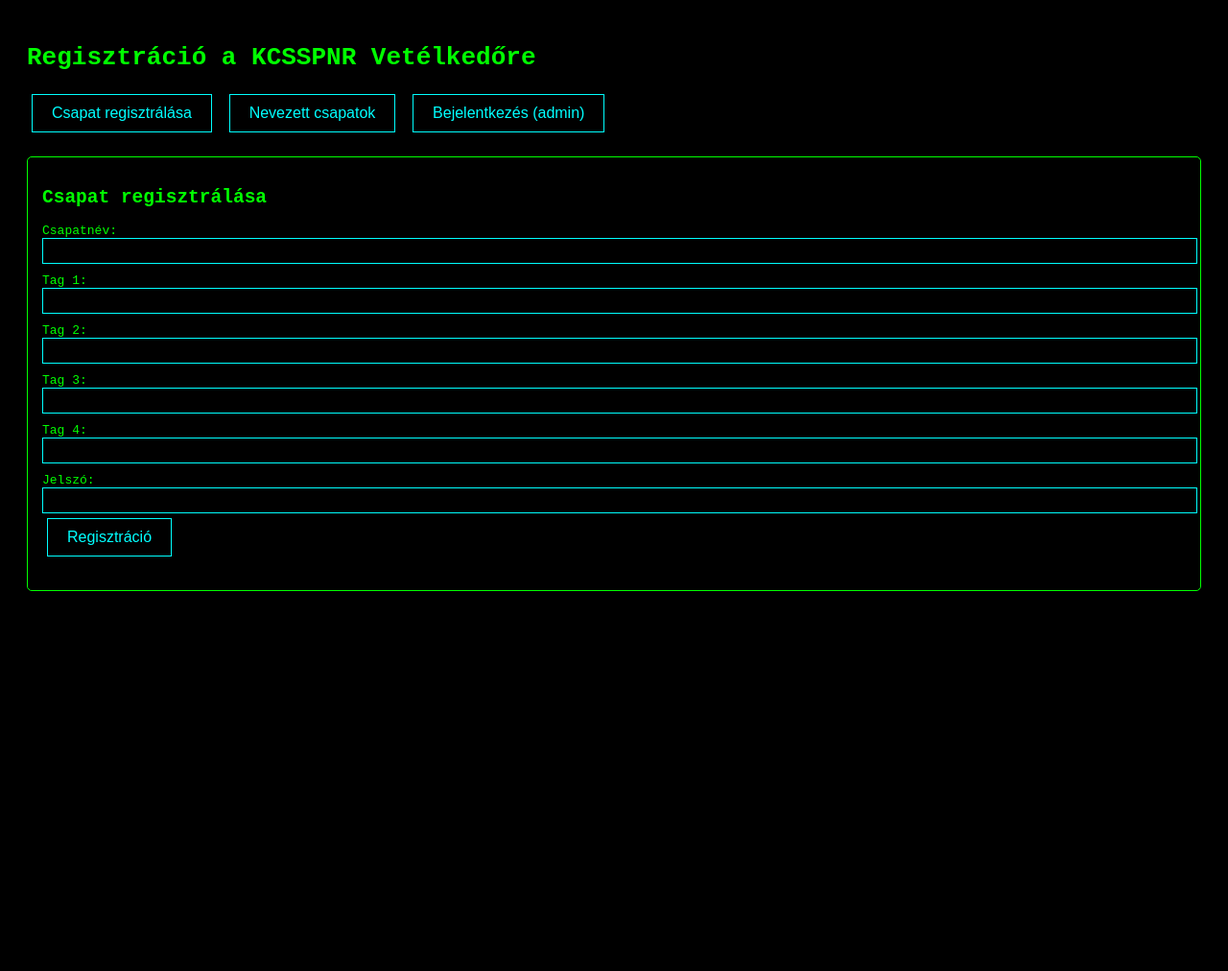
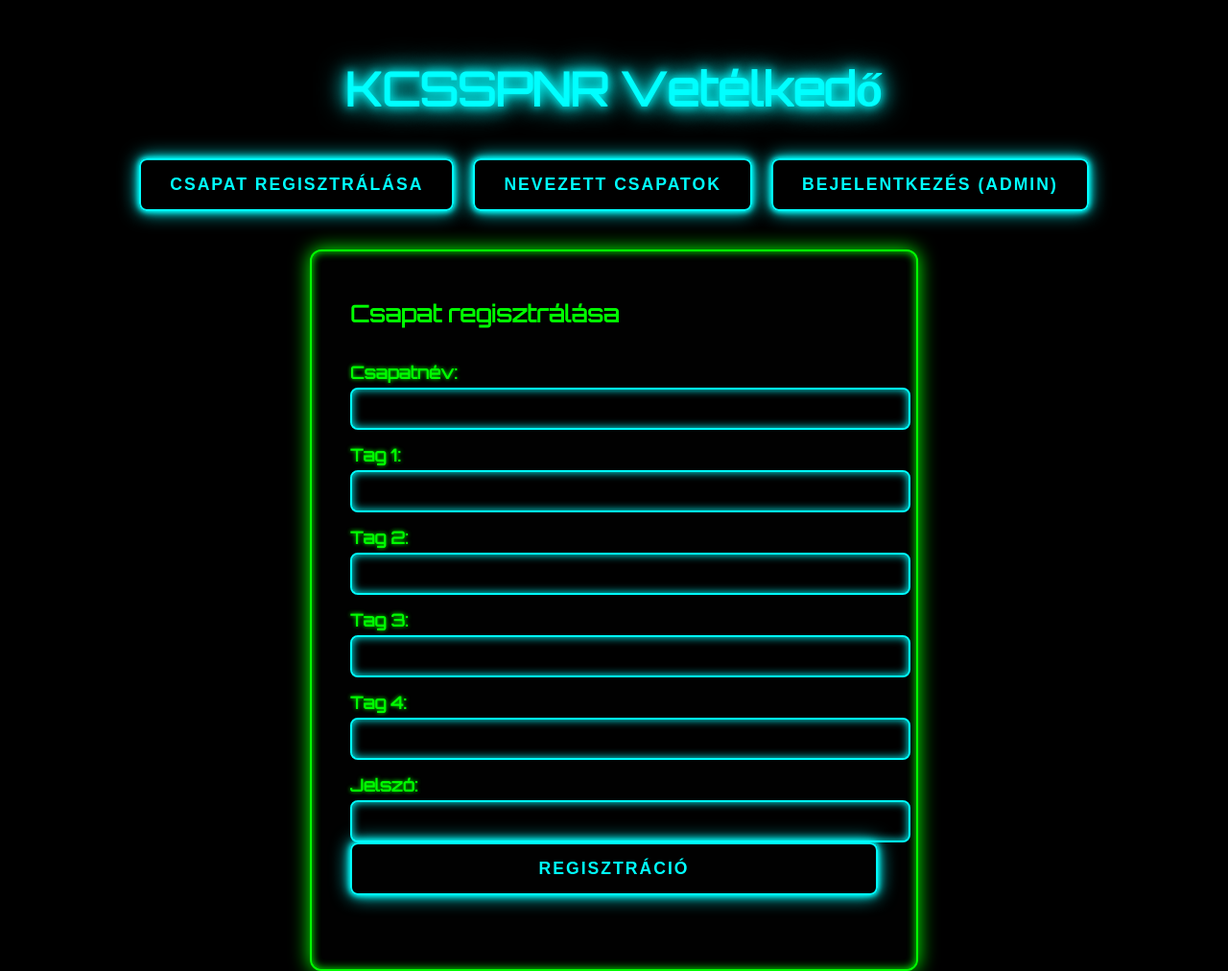
Before and after one commit to Kacsacsorusertespingvin/kacsacsor-regisztracio, a plain HTML site: page index.html in a window 1280 px wide. Shown: the top 1012 px of the page at 96% size. Before the commit the page ends 800 px from the top, so only its background shows below. Drawn offline with Linux system fonts and the light colour scheme.

Commit message:
Update index.html

```diff
--- a/index.html
+++ b/index.html
@@ -4,102 +4,251 @@
   <meta charset="UTF-8" />
   <title>KCSSPNR Vetélkedő</title>
   <style>
+    @import url('https://fonts.googleapis.com/css2?family=Orbitron&display=swap');
+
+    /* Alapok */
     body {
-      background: black;
-      color: #0f0; /* neon zöld */
-      font-family: monospace;
-      padding: 20px;
+      margin: 0;
+      min-height: 100vh;
+      background: #000;
+      color: #0f0;
+      font-family: 'Orbitron', monospace, monospace;
+      display: flex;
+      flex-direction: column;
+      align-items: center;
+      padding: 30px 20px;
+      user-select: none;
+      -webkit-font-smoothing: antialiased;
+      -moz-osx-font-smoothing: grayscale;
     }
+
+    h1 {
+      font-size: 3rem;
+      color: #0ff;
+      text-shadow:
+        0 0 10px #0ff,
+        0 0 20px #0ff,
+        0 0 30px #0ff;
+      margin-bottom: 40px;
+      text-align: center;
+    }
+
+    nav {
+      display: flex;
+      gap: 20px;
+      margin-bottom: 40px;
+      flex-wrap: wrap;
+      justify-content: center;
+    }
+
     button {
-      margin: 5px;
       background: transparent;
-      border: 1px solid #0ff; /* neon kék */
+      border: 2px solid #0ff;
       color: #0ff;
-      padding: 10px 20px;
+      padding: 15px 30px;
+      font-size: 1.1rem;
+      font-weight: 700;
       cursor: pointer;
-      font-size: 1rem;
+      border-radius: 8px;
+      transition: all 0.3s ease;
+      text-transform: uppercase;
+      letter-spacing: 2px;
+      box-shadow:
+        0 0 5px #0ff,
+        0 0 10px #0ff,
+        0 0 20px #0ff;
     }
-    button:hover {
+    button:hover, button:focus {
       background: #0ff;
-      color: black;
+      color: #000;
+      box-shadow:
+        0 0 10px #0ff,
+        0 0 20px #0ff,
+        0 0 30px #0ff,
+        0 0 40px #0ff;
+      outline: none;
     }
+
     section {
+      background: #010101;
+      border: 2px solid #0f0;
+      border-radius: 12px;
+      padding: 30px 40px;
+      width: 100%;
+      max-width: 550px;
+      box-shadow:
+        0 0 20px #0f0,
+        inset 0 0 10px #0f0;
+      color: #0f0;
       display: none;
-      margin-top: 20px;
-      border: 1px solid #0f0;
-      padding: 15px;
-      border-radius: 5px;
+      flex-direction: column;
     }
     section.active {
-      display: block;
+      display: flex;
     }
+
     label {
       display: block;
-      margin-top: 10px;
+      margin-top: 15px;
+      font-weight: 600;
+      font-size: 1.1rem;
+      text-shadow:
+        0 0 4px #0f0;
     }
-    input {
+
+    input[type="text"],
+    input[type="password"],
+    input[type="email"],
+    input[type="number"] {
+      margin-top: 5px;
+      padding: 10px 15px;
+      font-size: 1rem;
+      font-family: 'Orbitron', monospace;
+      background: #000;
+      border: 2px solid #0ff;
+      border-radius: 8px;
+      color: #0f0;
+      text-shadow: 0 0 5px #0f0;
+      box-shadow:
+        0 0 10px #0ff inset;
       width: 100%;
-      padding: 5px;
-      background: black;
+      transition: border-color 0.3s ease;
+    }
+    input[type="text"]:focus,
+    input[type="password"]:focus,
+    input[type="email"]:focus,
+    input[type="number"]:focus {
+      outline: none;
+      border-color: #0f0;
+      box-shadow:
+        0 0 10px #0f0 inset,
+        0 0 10px #0f0;
+    }
+
+    #welcomeMsg {
+      margin-top: 25px;
+      font-size: 1.4rem;
+      font-weight: 700;
+      color: #0f0;
+      text-shadow:
+        0 0 5px #0f0,
+        0 0 10px #0f0;
+      user-select: text;
+    }
+
+    ul#teamList {
+      list-style: none;
+      padding-left: 0;
+      max-height: 300px;
+      overflow-y: auto;
       border: 1px solid #0ff;
-      color: #0f0;
-      font-family: monospace;
+      border-radius: 8px;
+      box-shadow:
+        0 0 10px #0ff inset;
     }
-    #welcomeMsg {
+    ul#teamList li {
+      padding: 12px 15px;
+      border-bottom: 1px solid #0f0;
+      font-size: 1.1rem;
+      text-shadow: 0 0 5px #0f0;
+      cursor: default;
+      user-select: text;
+    }
+    ul#teamList li:last-child {
+      border-bottom: none;
+    }
+
+    #adminStatus {
       margin-top: 15px;
-      font-weight: bold;
+      font-weight: 700;
+      font-size: 1.2rem;
+      text-align: center;
+    }
+
+    /* Scrollbar neon */
+    ::-webkit-scrollbar {
+      width: 10px;
+    }
+    ::-webkit-scrollbar-track {
+      background: #000;
+    }
+    ::-webkit-scrollbar-thumb {
+      background: #0ff;
+      border-radius: 5px;
+      box-shadow:
+        0 0 5px #0ff;
+    }
+
+    /* Mobilon is szép legyen */
+    @media(max-width: 600px) {
+      h1 {
+        font-size: 2rem;
+      }
+      button {
+        font-size: 1rem;
+        padding: 12px 20px;
+      }
+      section {
+        padding: 20px 25px;
+        max-width: 90vw;
+      }
     }
   </style>
 </head>
 <body>
 
-  <h1>Regisztráció a KCSSPNR Vetélkedőre</h1>
+  <h1>KCSSPNR Vetélkedő</h1>
 
   <nav>
-    <button id="btnRegister">Csapat regisztrálása</button>
-    <button id="btnTeams">Nevezett csapatok</button>
-    <button id="btnAdminLogin">Bejelentkezés (admin)</button>
+    <button id="btnRegister" aria-label="Csapat regisztrálása">Csapat regisztrálása</button>
+    <button id="btnTeams" aria-label="Nevezett csapatok megtekintése">Nevezett csapatok</button>
+    <button id="btnAdminLogin" aria-label="Admin bejelentkezés">Bejelentkezés (admin)</button>
   </nav>
 
-  <section id="registerSection">
+  <section id="registerSection" role="region" aria-live="polite" aria-label="Csapat regisztrációs felület">
     <h2>Csapat regisztrálása</h2>
-    <label>Csapatnév:<input type="text" id="teamName" autocomplete="off"></label>
-    <label>Tag 1:<input type="text" id="member1" autocomplete="off"></label>
-    <label>Tag 2:<input type="text" id="member2" autocomplete="off"></label>
-    <label>Tag 3:<input type="text" id="member3" autocomplete="off"></label>
-    <label>Tag 4:<input type="text" id="member4" autocomplete="off"></label>
-    <label>Jelszó:<input type="password" id="teamPassword" autocomplete="new-password"></label>
-    <button id="registerBtn">Regisztráció</button>
-    <p id="welcomeMsg"></p>
+    <label for="teamName">Csapatnév:</label>
+    <input type="text" id="teamName" autocomplete="off" aria-required="true" />
+    <label for="member1">Tag 1:</label>
+    <input type="text" id="member1" autocomplete="off" aria-required="true" />
+    <label for="member2">Tag 2:</label>
+    <input type="text" id="member2" autocomplete="off" aria-required="true" />
+    <label for="member3">Tag 3:</label>
+    <input type="text" id="member3" autocomplete="off" aria-required="true" />
+    <label for="member4">Tag 4:</label>
+    <input type="text" id="member4" autocomplete="off" aria-required="true" />
+    <label for="teamPassword">Jelszó:</label>
+    <input type="password" id="teamPassword" autocomplete="new-password" aria-required="true" />
+    <button id="registerBtn" aria-label="Regisztráció véglegesítése">Regisztráció</button>
+    <p id="welcomeMsg" role="alert" aria-live="assertive"></p>
   </section>
 
-  <section id="teamsSection">
+  <section id="teamsSection" role="region" aria-label="Nevezett csapatok listája">
     <h2>Nevezett csapatok</h2>
-    <ul id="teamList"></ul>
+    <ul id="teamList" tabindex="0" aria-live="polite"></ul>
   </section>
 
-  <section id="adminSection">
+  <section id="adminSection" role="region" aria-label="Admin bejelentkezési felület">
     <h2>Admin bejelentkezés</h2>
-    <label>Email:<input type="email" id="adminEmail" autocomplete="off"></label>
-    <label>Jelszó:<input type="password" id="adminPassword" autocomplete="off"></label>
-    <button id="adminLoginBtn">Bejelentkezés</button>
-    <p id="adminStatus" style="color: red; font-weight: bold;"></p>
+    <label for="adminEmail">Email:</label>
+    <input type="email" id="adminEmail" autocomplete="off" aria-required="true" />
+    <label for="adminPassword">Jelszó:</label>
+    <input type="password" id="adminPassword" autocomplete="off" aria-required="true" />
+    <button id="adminLoginBtn" aria-label="Admin bejelentkezés">Bejelentkezés</button>
+    <p id="adminStatus" role="alert"></p>
   </section>
 
 <script>
   // ------- Alap funkciók -------
 
-  // Szekciók megjelenítése
   function showSection(id) {
     document.querySelectorAll("section").forEach(sec => sec.classList.remove("active"));
     const sec = document.getElementById(id);
     if (sec) sec.classList.add("active");
   }
 
-  // Kezdeti szekció
   showSection("registerSection");
 
-  // Gombok eseménykezelői
   document.getElementById("btnRegister").addEventListener("click", () => {
     showSection("registerSection");
     updateWelcomeMsg();
@@ -113,9 +262,8 @@
     document.getElementById("adminStatus").textContent = "";
   });
 
-  // ------- Adatok kezelése localStorage-ban -------
+  // ------- LocalStorage kezelés -------
 
-  // Csapatok listája tárolva localStorage-ban (JSON)
   function loadTeamsFromStorage() {
     const data = localStorage.getItem("kcsspnr_teams");
     return data ? JSON.parse(data) : [];
@@ -123,8 +271,6 @@
   function saveTeamsToStorage(teams) {
     localStorage.setItem("kcsspnr_teams", JSON.stringify(teams));
   }
-
-  // Regisztrált csapat infója localStorage-ban a "jelenlegi" bejelentkezett csapat tárolására
   function setCurrentTeam(teamName) {
     localStorage.setItem("kcsspnr_currentTeam", teamName);
   }
@@ -132,7 +278,7 @@
     return localStorage.getItem("kcsspnr_currentTeam");
   }
 
-  // ------- Regisztráció kezelése -------
+  // ------- Regisztráció -------
 
   document.getElementById("registerBtn").addEventListener("click", () => {
     const name = document.getElementById("teamName").value.trim();
@@ -156,17 +302,12 @@
       return;
     }
 
-    // Új csapat hozzáadása
     teams.push({ name, members, password });
     saveTeamsToStorage(teams);
-
-    // Bejelentkezésként kezeljük (örökre bent marad)
     setCurrentTeam(name);
 
-    // Üzenet frissítése
     updateWelcomeMsg();
 
-    // Űrlap ürítése
     document.getElementById("teamName").value = "";
     document.getElementById("member1").value = "";
     document.getElementById("member2").value = "";
@@ -175,7 +316,6 @@
     document.getElementById("teamPassword").value = "";
   });
 
-  // Üdvözlő szöveg frissítése a regisztrált (bejelentkezett) csapat nevével
   function updateWelcomeMsg() {
     const currentTeam = getCurrentTeam();
     const welcomeElem = document.getElementById("welcomeMsg");
@@ -185,10 +325,9 @@
       welcomeElem.textContent = "";
     }
   }
-  // oldal betöltésekor megjelenítjük, ha van bejelentkezett csapat
   updateWelcomeMsg();
 
-  // ------- Csapatok listázása -------
+  // ------- Csapatlista -------
 
   function renderTeamList() {
     const teams = loadTeamsFromStorage();
@@ -207,7 +346,7 @@
     });
   }
 
-  // ------- Admin bejelentkezés (dummy) -------
+  // ------- Admin bejelentkezés -------
 
   const ADMIN_EMAIL = "admin@example.com";
   const ADMIN_PASS = "admin123";
@@ -221,13 +360,11 @@
     if (email === ADMIN_EMAIL && pass === ADMIN_PASS) {
       status.style.color = "lime";
       status.textContent = "Sikeres admin bejelentkezés!";
-      // Itt lehetne megjeleníteni az admin felületet...
     } else {
       status.style.color = "red";
       status.textContent = "Hibás email vagy jelszó!";
     }
   });
-
 </script>
 
 </body>
```
